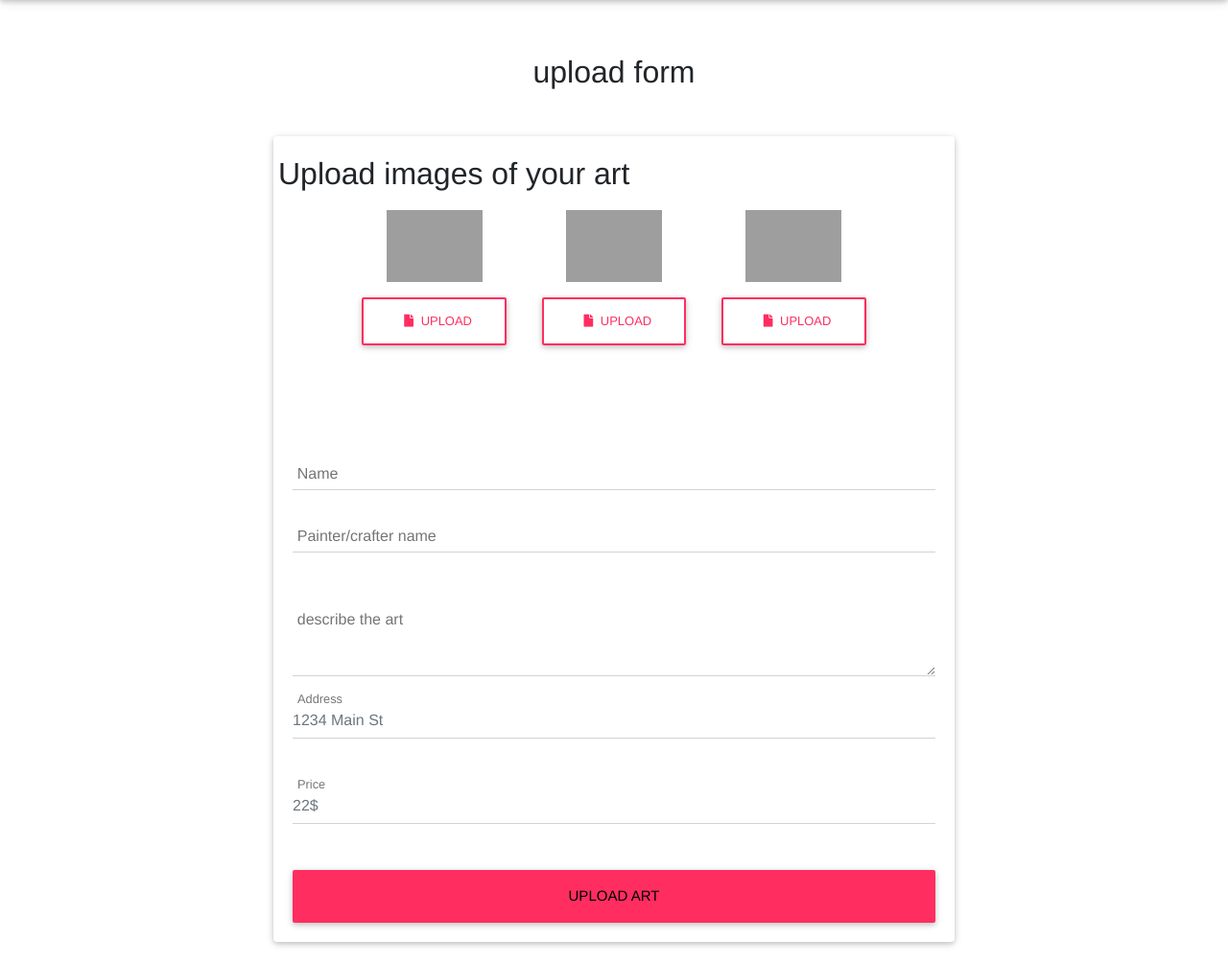
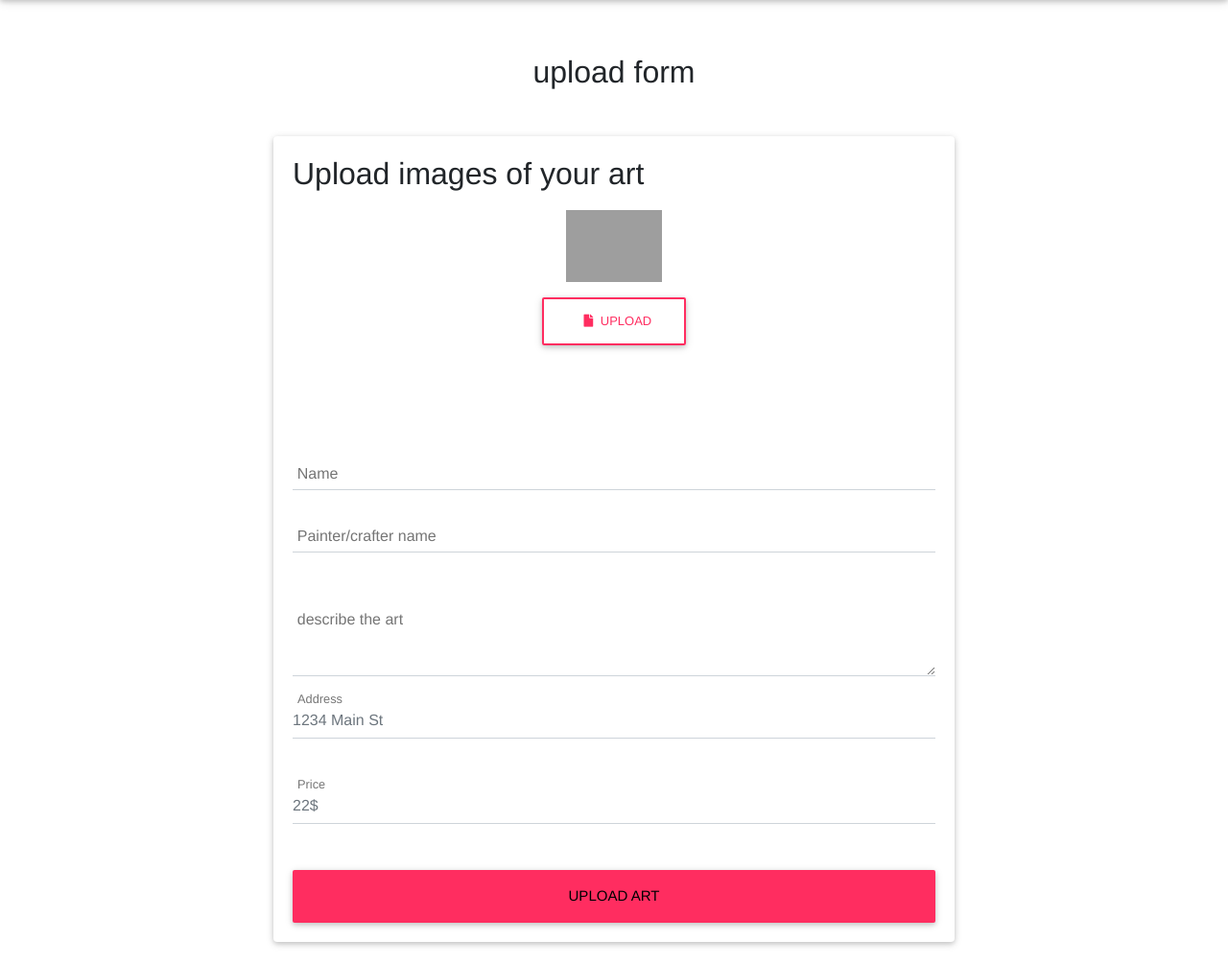
Before and after one commit to Agon269/Artsy, a Node server app: page /uploadart in a window 1280 px wide. Shown: the part 64-1069 px from the top of the page at 96% size. Run offline with Node 20, Linux system fonts and the light colour scheme; the visitor is signed in with stand-in values (Sample User, id 1); some libraries are stand-ins or nearby versions; grey boxes are pictures that could not be loaded.

Commit message:
smal changes

```diff
--- a/middlewares/cloudinary.js
+++ b/middlewares/cloudinary.js
@@ -1,9 +1,9 @@
 var cloudinary = require("cloudinary").v2;
 require("dotenv").config();
 cloudinary.config({
-  cloud_name: process.env.CLOUDAPIKEY,
-  api_key: process.env.POfnjJ_WDusShH8yC0BFQQynwwM,
-  api_secret: "POfnjJ_WDusShH8yC0BFQQynwwM",
+  cloud_name: "dpvxp3lsz",
+  api_key: process.env.CLOUDAPIKEY,
+  api_secret: process.env.CLOUDSECRET,
 });
 
 module.exports.uploadFile = uploadFile;
--- a/models/art.js
+++ b/models/art.js
@@ -10,8 +10,6 @@ const artSchema = new mongoose.Schema({
     minlength: 50,
   },
   img1: String,
-  img2: String,
-  img3: String,
   Adress: {},
   artist: String,
   owner: String,
--- a/routes/uploadArt.js
+++ b/routes/uploadArt.js
@@ -23,16 +23,6 @@ module.exports = (app) => {
       const ret1 = await uploader.uploadFile(path1, pack);
       var imgOne = ret1.data.url;
 
-      var second = req.files.img2;
-      var path2 = second.tempFilePath;
-      const ret2 = await uploader.uploadFile(path2, pack);
-      var imgSec = ret2.data.url;
-
-      var third = req.files.img3;
-      var path3 = third.tempFilePath;
-      const ret3 = await uploader.uploadFile(path3, pack);
-      var imgThird = ret3.data.url;
-
       const art = new Art({
         name: req.body.name,
         description: req.body.description,
@@ -42,8 +32,7 @@ module.exports = (app) => {
         price: req.body.price,
         artist: req.body.painter,
         img1: imgOne,
-        img2: imgSec,
-        img3: imgThird,
+
         owner: req.user._id,
       });
 
@@ -67,7 +56,7 @@ module.exports = (app) => {
         }
       });
     } else {
-      res.redirect("sigin");
+      res.redirect("signin");
     }
   });
 
--- a/views/home.ejs
+++ b/views/home.ejs
@@ -21,7 +21,7 @@
         <!--Section: Magazine v.1-->
         <section class="wow fadeIn">
           <!--Section heading-->
-          <h2 class="h1 text-center my-5 font-weight-bold">Services</h2>
+          <h2 class="h1 text-center my-5 font-weight-bold">Arts</h2>
 
           <!--Grid row-->
           <div class="row text-left">
--- a/views/uploadart.ejs
+++ b/views/uploadart.ejs
@@ -26,7 +26,7 @@
                 enctype="multipart/form-data"
                 novalidate
               >
-                <div class="row">
+                <div class="row align-items-center mx-auto">
                   <p class="h2 text-center">Upload images of your art</p>
                   <div class="mx-auto" style="width: 800px">
                     <div
@@ -51,49 +51,6 @@
                           hidden=""
                           required
                           name="img1"
-                        />
-                        <div class="valid-feedback">Looks good!</div>
-                      </div>
-
-                      <div
-                        class="text-center d-inline-block disParent"
-                        style="margin-bottom: 40px"
-                      >
-                        <img
-                          class="d-block mx-auto disImg"
-                          src="https://res.cloudinary.com/dpvxp3lsz/image/upload/v1601695499/arts/elements-of-art-6_ry1vp6.webp"
-                          style="width: 100px; margin-bottom: 10px"
-                        /><label class="btn secbtn" for="bannerInput1"
-                          ><i class="fa fa-file" style="width: 25px"></i
-                          >Upload</label
-                        ><input
-                          type="file"
-                          id="bannerInput1"
-                          class="bannerInput"
-                          hidden=""
-                          name="img2"
-                          required
-                        />
-                        <div class="valid-feedback">Looks good!</div>
-                      </div>
-                      <div
-                        class="text-center d-inline-block disParent"
-                        style="margin-bottom: 40px"
-                      >
-                        <img
-                          class="d-block mx-auto disImg"
-                          src="https://res.cloudinary.com/dpvxp3lsz/image/upload/v1601695499/arts/elements-of-art-6_ry1vp6.webp"
-                          style="width: 100px; margin-bottom: 10px"
-                        /><label class="btn secbtn" for="bannerInput2"
-                          ><i class="fa fa-file" style="width: 25px"></i
-                          >Upload</label
-                        ><input
-                          type="file"
-                          id="bannerInput2"
-                          class="bannerInput"
-                          hidden=""
-                          name="img3"
-                          required
                         />
                         <div class="valid-feedback">Looks good!</div>
                       </div>
```
Also changed, not shown: 12 other files.
